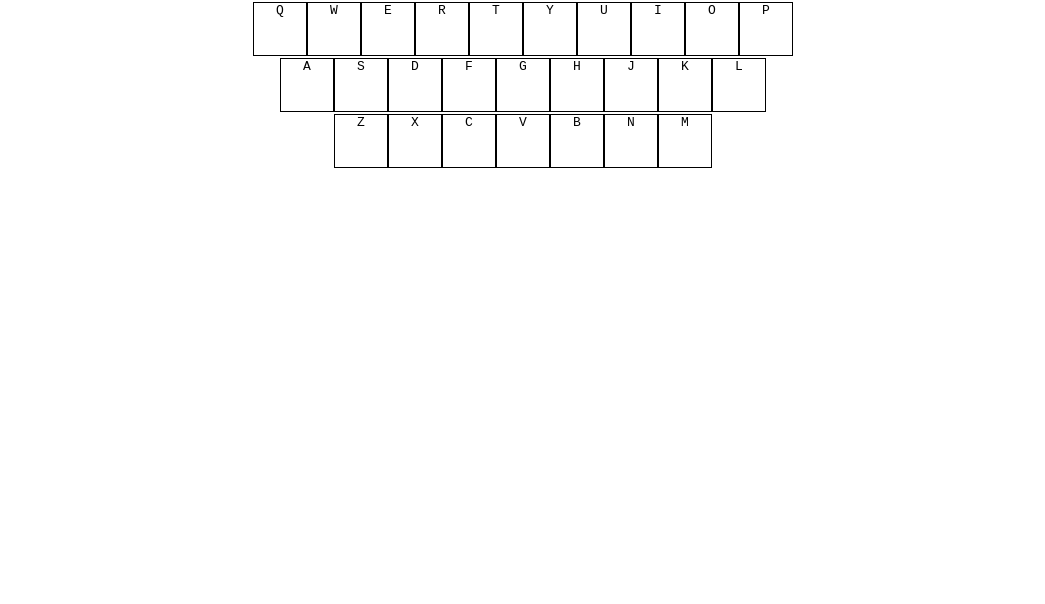
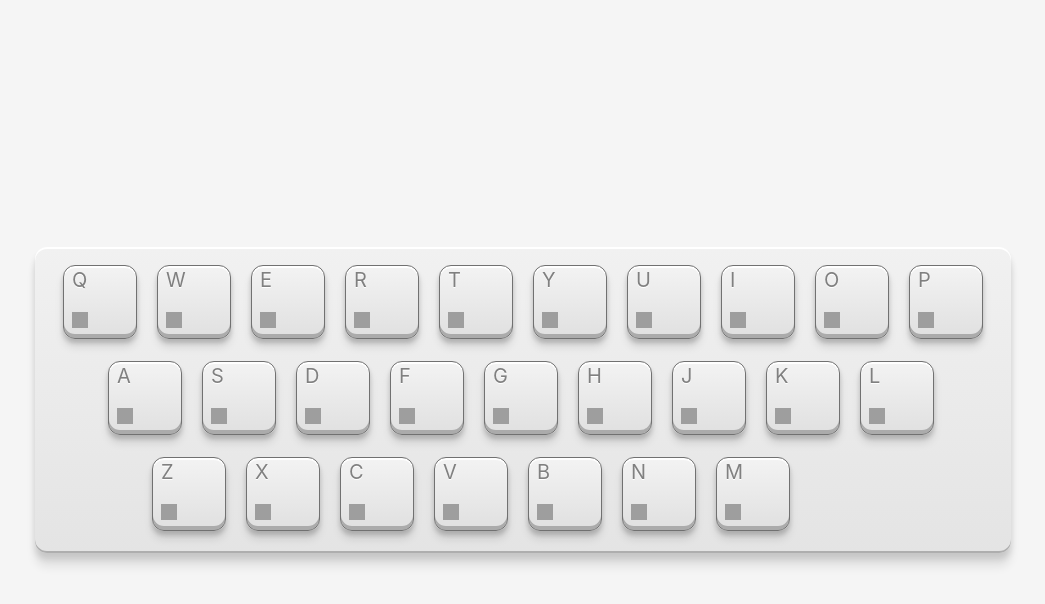
Before and after one commit to sxfshdf/bookmarks, a plain HTML site: page index.html in a window 1280 px wide. Shown: the whole page, without its empty margins (117-1162 px from the left). Drawn offline with Linux system fonts and the light colour scheme; grey boxes are pictures that could not be loaded.

Commit message:
键盘样式调整

```diff
--- a/index.html
+++ b/index.html
@@ -10,12 +10,26 @@
 <body>
   <header></header>
   <main>
+    <!-- <kbd class="key">A</kbd> -->
     <div class="wrapper" id="mainxxx">
 
     </div>
   </main>
   <footer></footer>
   <script>
+    //1.初始化数据
+    var hashA = init()
+    var keys = hashA['keys']
+    var hash = hashA['hash']
+
+    //2.生成键盘
+    generateKeyboard(hash,keys)
+
+    //3.监听键盘
+    listenToUser(hash)
+
+    //工具函数
+    function init(){
       var keys = {
         '0': ['q','w','e','r','t','y','u','i','o','p'],
         '1': ['a','s','d','f','g','h','j','k','l'],
@@ -24,40 +38,101 @@
       }
       var hash = {
           'q': 'qq.com', 'w': 'weibo.com','t': 'taobao.com','i': 'iqiyi.com','a': 'amazon.cn','d': 'douban.com',
-      'j': 'jd.com', 'x': 'xunlei.com', 'm': 'meituan.com'
+          'x': 'xunlei.com', 'm': 'meituan.com'
       }
-    hashInLoaclStorage = JSON.parse(localStorage.getItem('zzz')) || 'null'
+
+      //取出 LoaclStorage 中的 zzz 对应的 hash
+      var hashInLoaclStorage = getFromLocalStorage('zzz')
       if(hashInLoaclStorage){
         hash = hashInLoaclStorage
       }
-    index = 0
-    while(index < keys['length']){
-      div1 = document.createElement('div')
+      return{
+        "keys": keys,
+        "hash": hash
+      }
+
+    }
+
+    function generateKeyboard(hash,keys){
+      for(var index=0; index < keys['length']; index = index+1 ){
+        var div1 = tag('div')
+        div1.className = 'row'
+
         mainxxx.appendChild(div1)
-      index2 = 0
-      row = keys[index]
-      while(index2 < row['length']){
-        z = document.createElement('kbd')
-        z.textContent = row[index2]
-        buttonx = document.createElement('button')
+
+        var row = keys[index]
+        for(var index2=0; index2 < row['length']; index2 = index2+1 ){
+          var span = createSpan(row[index2])
+
+          var buttonx = createButton(row[index2])
+
+          var imgxxx = createImg(hash[row[index2]])
+
+          var z = tag('kbd')
+          z.className = 'key'
+
+          z.appendChild(span)
+          z.appendChild(buttonx)
+          z.appendChild(imgxxx)
+
+          div1.appendChild(z)
+        }
+      }
+    }
+
+    function listenToUser(hash){
+      document.onkeypress = function(zxcvbnm){
+        var key = zxcvbnm['key']
+        var website = hash[key]
+        window.open('http://'+website,'_blank')
+      }
+    }
+
+    function getFromLocalStorage(name){
+      return JSON.parse(localStorage.getItem(name) || 'null')
+    }
+
+    function tag(tagName){
+      return document.createElement(tagName)
+    }
+
+    function createSpan(textContent){
+      var span = tag('span')
+      span.textContent = textContent
+      span.className = 'text'
+      return span
+    }
+
+    function createButton(id){
+      var buttonx = tag('button')
         buttonx.textContent = '编辑'
-        buttonx.id = row[index2]
+        buttonx.id = id
         buttonx.onclick = function(zxcvbnm){
-          key = zxcvbnm.target.id
-          XXX = prompt('请输入网址')
+          var button3 = zxcvbnm['target']
+          var img2 = button3.nextSibling
+          var key = button3['id']
+          var XXX = prompt('请输入网址')
           hash[key] = XXX
+          img2.src = 'http://'+XXX+'/favicon.ico'
+          img2.onerror = function(xxxxx){
+            xxxxx.target.src='//i.loli.net/2018/09/11/5b97c71b571f5.png'
+          }
           localStorage.setItem('zzz',JSON.stringify(hash))
         }
-        z.appendChild(buttonx)
-        div1.appendChild(z)
-        index2 = index2+1
+      return buttonx
     }
-      index = index+1
+
+    function createImg(domain){
+      var imgxxx = tag('img')
+        if(domain){
+          imgxxx.src = 'http://'+domain+'/favicon.ico'
+        }else{
+          imgxxx.src = '//i.loli.net/2018/09/11/5b97c71b571f5.png'
         }
-    document.onkeypress = function(zxcvbnm){
-      key = zxcvbnm['key']
-      website = hash[key]
-      window.open('http://'+website,'_blank')
+        imgxxx.onerror = function(xxxxx){
+          xxxxx.target.src='//i.loli.net/2018/09/11/5b97c71b571f5.png'
+        }
+      return imgxxx
     }
 
   </script>
--- a/style.css
+++ b/style.css
@@ -4,6 +4,12 @@
 }
 a {
   text-decoration: none;
+}
+body {
+  background: #f5f5f5;
+}
+.row {
+  margin: 18px;
 }
 kbd {
   border: 1px solid black;
@@ -14,23 +20,69 @@ kbd {
   position: relative;
 }
 kbd > button {
+  width: 32px;
+  height: 22px;
+  border-radius: 6px;
+  border: none;
+  font-size: 12px;
   position: absolute;
-  right: 0;
-  bottom: 0;
+  right: 4px;
+  bottom: 8px;
   display: none;
+  background: linear-gradient(to bottom, #4c8ffd 0%,#1d6ae6 100%);
+  color: white;
 }
 kbd:hover > button {
   display: inline-block;
 }
+.key{
+  width: 72px;
+  height: 72px;
+  background: linear-gradient(to bottom, #f3f3f3 0%,#e0e0e0 100%);
+  border: 1.5px solid #717171;
+  border-radius: 12px;
+  box-shadow: 0 2px 0 0 rgba(255,255,255,1) inset,0 -4px 0 0 rgba(0,0,0,.24) inset,
+  0 4px 4px 0 rgba(0,0,0,.16),0 8px 8px 0 rgba(0,0,0,.10);
+  /* display: inline-flex;
+  align-items: center;
+  justify-content: center; */
+  font-size: 20px;
+  color: #808080;
+  font-family:-apple-system, BlinkMacSystemFont, 'Segoe UI', Roboto, Oxygen, Ubuntu, Cantarell, 'Open Sans', 'Helvetica Neue', sans-serif;
+  text-shadow: 0 1px 0 #fff;
+  margin: 0px 10px;
+  position: relative;
+}
+.key .text {
+  position: absolute;
+  left: 8px;
+  top: 2px;
+}
 main {
   text-align: center;
+  display: flex;
+  align-items: center;
+  justify-content: center;
+  height: 100vh;
 }
 #mainxxx {
   display: inline-block;
-/* }
-#x > div:nth-child(2){
-  margin-left: 1em;
+ }
+#mainxxx > div:nth-child(2){
+  margin-left: 14px;
 }
-#x > div:nth-child(3){
-  margin-left: 2em;
-} */
+#mainxxx > div:nth-child(3){
+  margin-left: -86px;
+}
+.wrapper {
+  background: linear-gradient(to bottom, #f1f1f1 0%,#e4e4e4 100%);
+  border-radius: 12px;
+  box-shadow: 0 2px 0 0 rgba(255,255,255,1) inset, 0 -2px 0 0 rgba(0,0,0,.24) inset, 0 6px 6px 0 rgba(0,0,0,.12), 0 14px 10px 0 rgba(0,0,0,.08);
+}
+.key img {
+  height: 16px;
+  width: 16px;
+  position: absolute;
+  bottom: 10px;
+  left: 8px;
+}
```
Also changed, not shown: dot.png (added). Lines whose indentation alone changed are shown as unchanged.
